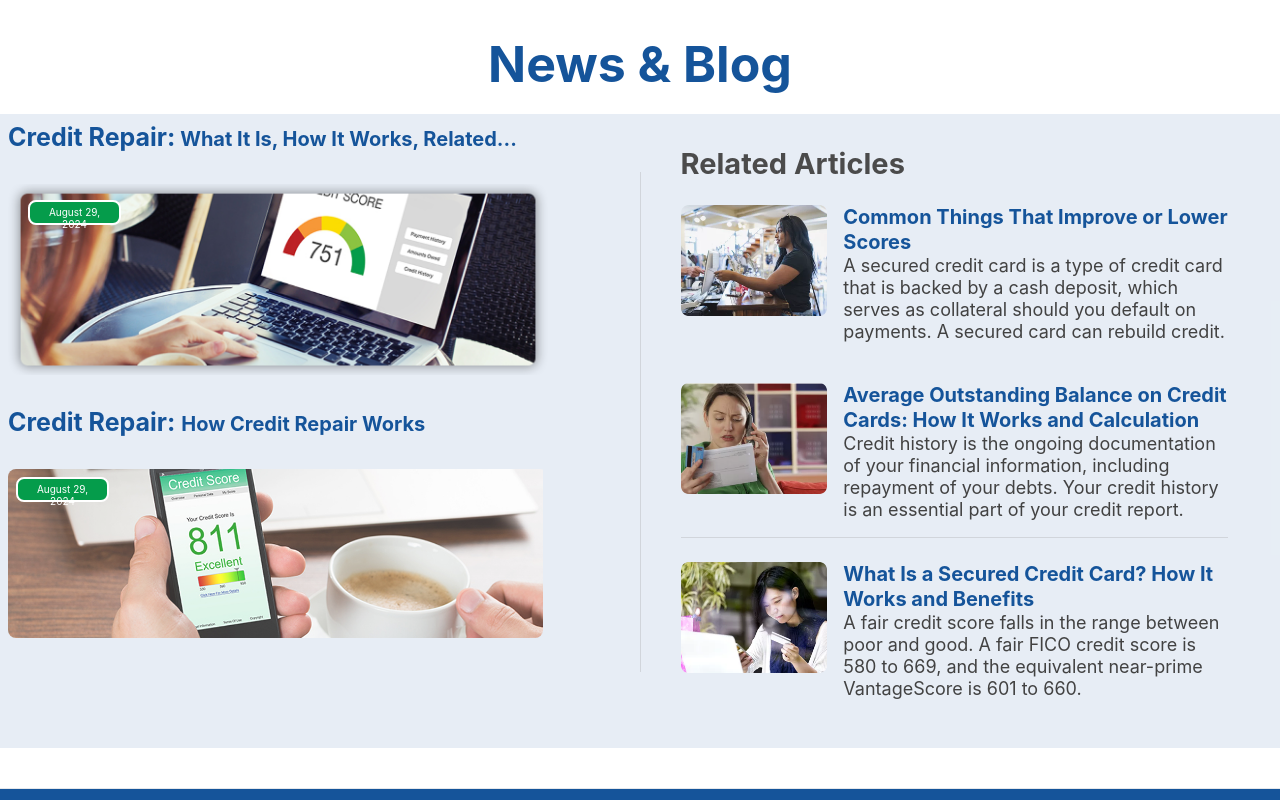
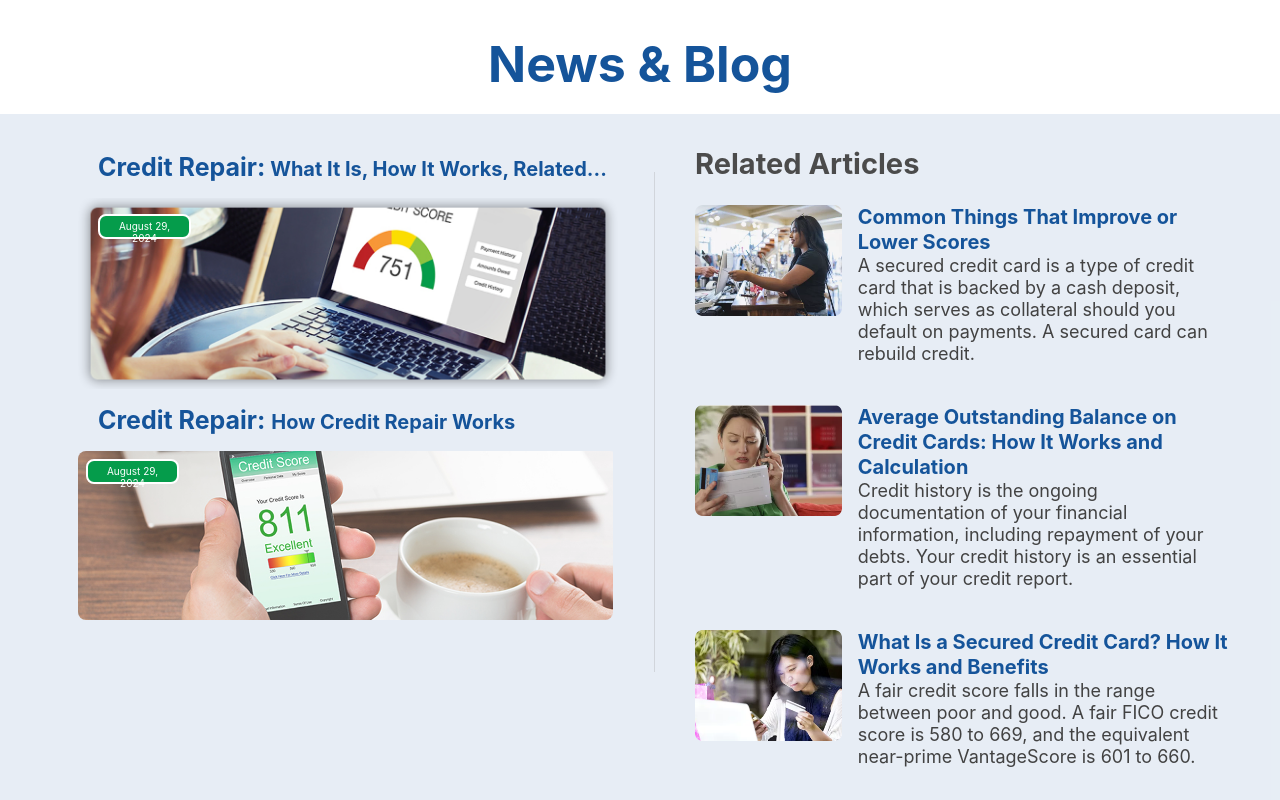
Before and after one commit to Nitin6404/ez-credit-repair, a React (Vite) app: page / in a window 1280 px wide. Shown: the part 4780-5580 px from the top of the page. Built offline with nearby package versions, Linux system fonts and the light colour scheme.

Commit message:
home page changed

```diff
--- a/src/components/landing/Home.jsx
+++ b/src/components/landing/Home.jsx
@@ -308,8 +308,8 @@ export function Home() {
         {/* Main Content Grid */}
         <div className="grid grid-cols-1 lg:grid-cols-[1fr_auto_1fr] w-full bg-[#15549A] bg-opacity-[10%] p-2">
           {/* Credit Repair Section */}
-          <div className="space-y-8">
-            <h2 className="text-[#15549A] text-[25px] leading-[30px] font-bold font-inter">
+          <div className="space-y-4 p-5 ml-[50px] mt-[10px]">
+            <h2 className="text-[#15549A] text-[25px] leading-[30px] font-bold font-inter ml-[20px]">
               Credit Repair:<span className="font-inter font-bold text-[20px] leading-[25px]"> What It Is, How It Works, Related...</span>
             </h2>
 
@@ -328,7 +328,7 @@ export function Home() {
             </div>
 
             {/* Credit Repair Card 2 */}
-            <h2 className="text-[#15549A]  text-[25px] leading-[30px] font-bold font-inter ">
+            <h2 className="text-[#15549A]  text-[25px] leading-[30px] font-bold font-inter ml-[20px]">
               Credit Repair: <span className="font-inter font-bold text-[20px] leading-[25px]"> How Credit Repair Works </span>
             </h2>
             <div className="relative rounded-lg overflow-hidden w-[540px] h-[191px]">
@@ -371,7 +371,7 @@ export function Home() {
             </div>
 
             {/* Article 2 */}
-            <div className="flex items-start space-x-4 border-b border-gray-300 pb-4">
+            <div className="flex items-start space-x-4  border-gray-300 pb-4">
               <img
                 src={rect3}
                 alt="Average Outstanding Balance"
```
